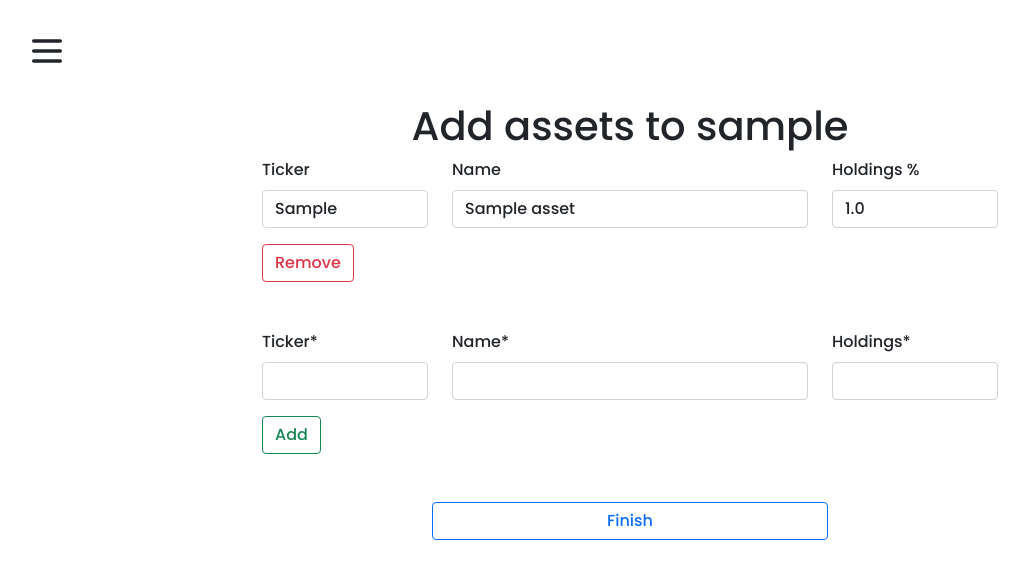
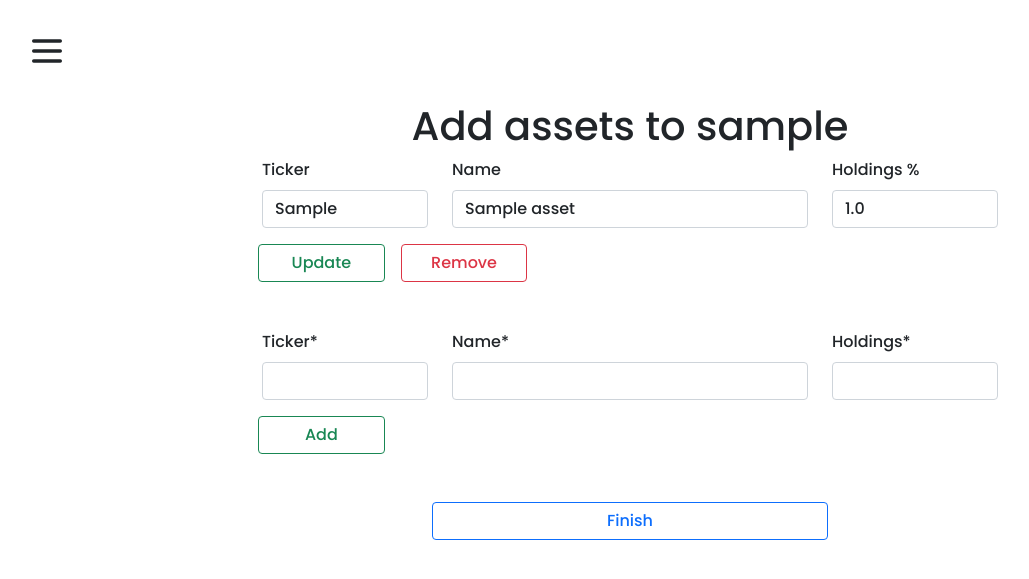
Before and after one commit to AlanChen4/Quarterly, a Django app: page /assets/00000000-0000-0000-0000-000000000001/ in a window 1280 px wide. Shown: the top 579 px of the page, without its empty margins (10-1039 px from the left). Run offline with Django 4.2, Linux system fonts and the light colour scheme; a user stored in the database is signed in; tables that the repository leaves empty hold one stand-in row (values such as "Sample post"); some libraries are stand-ins or nearby versions.

Commit message:
Add feature to update asset after it's been created

```diff
--- a/quarterly/api/templates/api/create_assets.html
+++ b/quarterly/api/templates/api/create_assets.html
@@ -5,24 +5,28 @@
     {% if portfolio %}
         <h1 class="text-center">Add assets to {{portfolio.nickname}}</h1>
         {% for asset in assets %}
-            <form class="row" method="post">
+            <form class="row" action="{% url 'update_asset' asset.id %}" method="post">
                 {% csrf_token %}
                 <div class="col-md-8 m-auto">
                     <div class="row">
                         <div class="col-md-3">
                             <label class="form-label">Ticker</label>
-                            <input class="form-control mb-3" type="text" value="{{asset.ticker}}">
+                            <input class="form-control mb-3" type="text" name="ticker" value="{{asset.ticker}}">
                         </div>
                         <div class="col-md-6">
                             <label class="form-label">Name</label>
-                            <input class="form-control mb-3" type="text" value="{{asset.name}}">
+                            <input class="form-control mb-3" type="text" name="name" value="{{asset.name}}">
                         </div>
                         <div class="col-md-3">
                             <label class="form-label">Holdings %</label>
-                            <input class="form-control mb-3" type="text" value="{{asset.holdings}}">
+                            <input class="form-control mb-3" type="text" name="holdings" value="{{asset.holdings}}">
                         </div>
                     </div>
-                    <a class="btn btn-outline-danger mb-5" href="{% url 'delete_asset' asset.id %}">Remove</a>
+                    <div class="row mb-5">
+                        <input type="hidden" name="next" value="{{ request.path }}">
+                        <input class="btn btn-outline-success col-md-2 mx-2" type="submit" value="Update" />
+                        <a class="btn btn-outline-danger col-md-2 mx-2" href="{% url 'delete_asset' asset.id %}">Remove</a>
+                    </div>
                 </div>
             </form>
         {% endfor %}
@@ -40,7 +44,9 @@
                         {{form.holdings|as_crispy_field}}
                     </div>
                 </div>
-                <input class="btn btn-outline-success mb-5" type="submit" value="Add">
+                <div class="row">
+                    <input class="btn btn-outline-success mb-5 col-md-2 mx-2" type="submit" value="Add">
+                </div>
             </div>
         </form>
     {% else %}
--- a/quarterly/api/urls.py
+++ b/quarterly/api/urls.py
@@ -9,5 +9,6 @@ urlpatterns = [
     path('portfolio/<uuid:pk>/delete/', PortfolioDelete.as_view(), name='delete_portfolio'),
 
     path('assets/<uuid:pk>/', AssetCreate.as_view(), name='create_assets'),
+    path('assets/<uuid:pk>/update/', AssetUpdate, name='update_asset'),
     path('assets/<uuid:pk>/delete/', AssetDelete.as_view(), name='delete_asset'),
 ]
--- a/quarterly/api/views/asset.py
+++ b/quarterly/api/views/asset.py
@@ -1,5 +1,7 @@
 import uuid
+from django.contrib.auth.decorators import login_required
 from django.contrib.auth.mixins import LoginRequiredMixin
+from django.http import HttpResponse, HttpResponseRedirect
 from django.views.generic.edit import CreateView, DeleteView
 from django.urls import reverse_lazy
 
@@ -37,6 +39,26 @@ class AssetCreate(LoginRequiredMixin, CreateView):
         return reverse_lazy('create_assets', kwargs={'pk': portfolio_id})
 
 
+@login_required
+def AssetUpdate(request, **kwargs):
+    if request.method == 'POST':
+        asset = Asset.objects.filter(id=kwargs['pk'])
+        if not asset.exists():
+            return HttpResponse(status=404)
+        else:
+            asset.update(
+                ticker=request.POST.get('ticker'),
+                name=request.POST.get('name'),
+                holdings=request.POST.get('holdings'),
+            )
+
+            # redirect back to original page
+            next = request.POST.get('next', '/')
+            return HttpResponseRedirect(next)
+    else:
+        return HttpResponse(status=405)
+
+
 class AssetDelete(LoginRequiredMixin, DeleteView):
     model = Asset
     context_object_name = 'asset'
```
